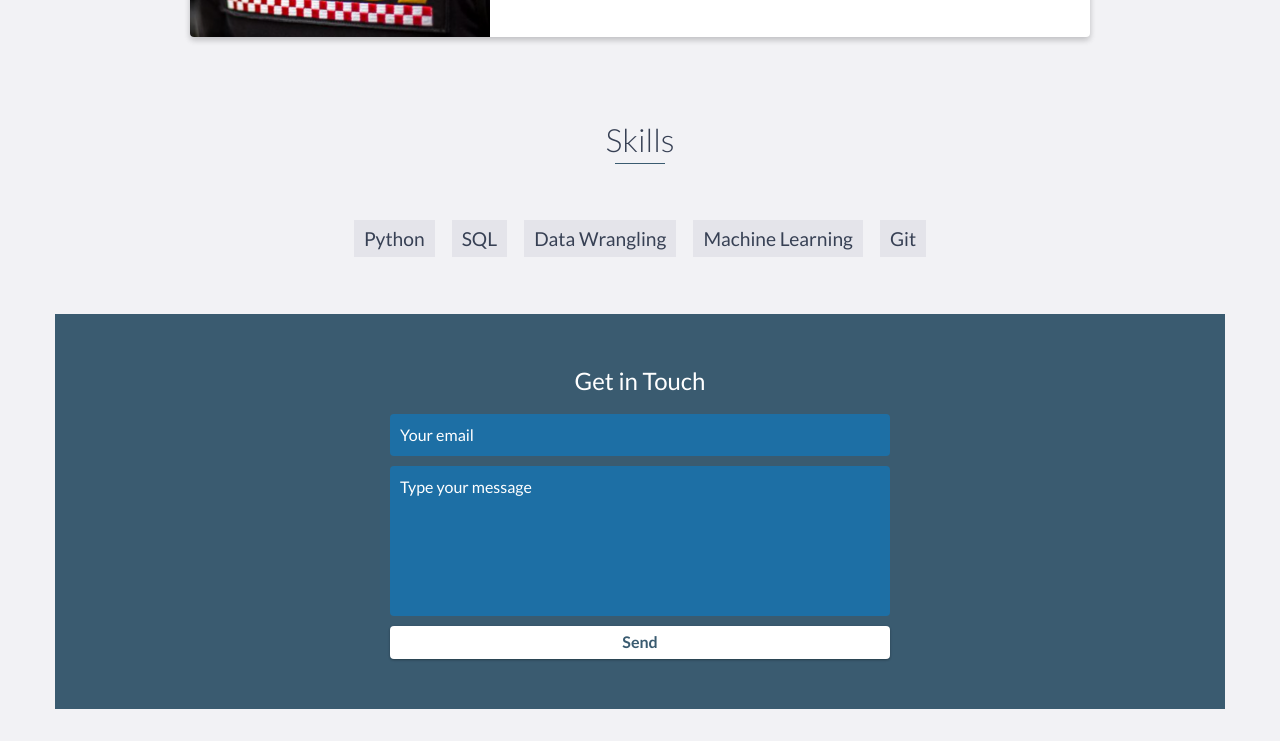
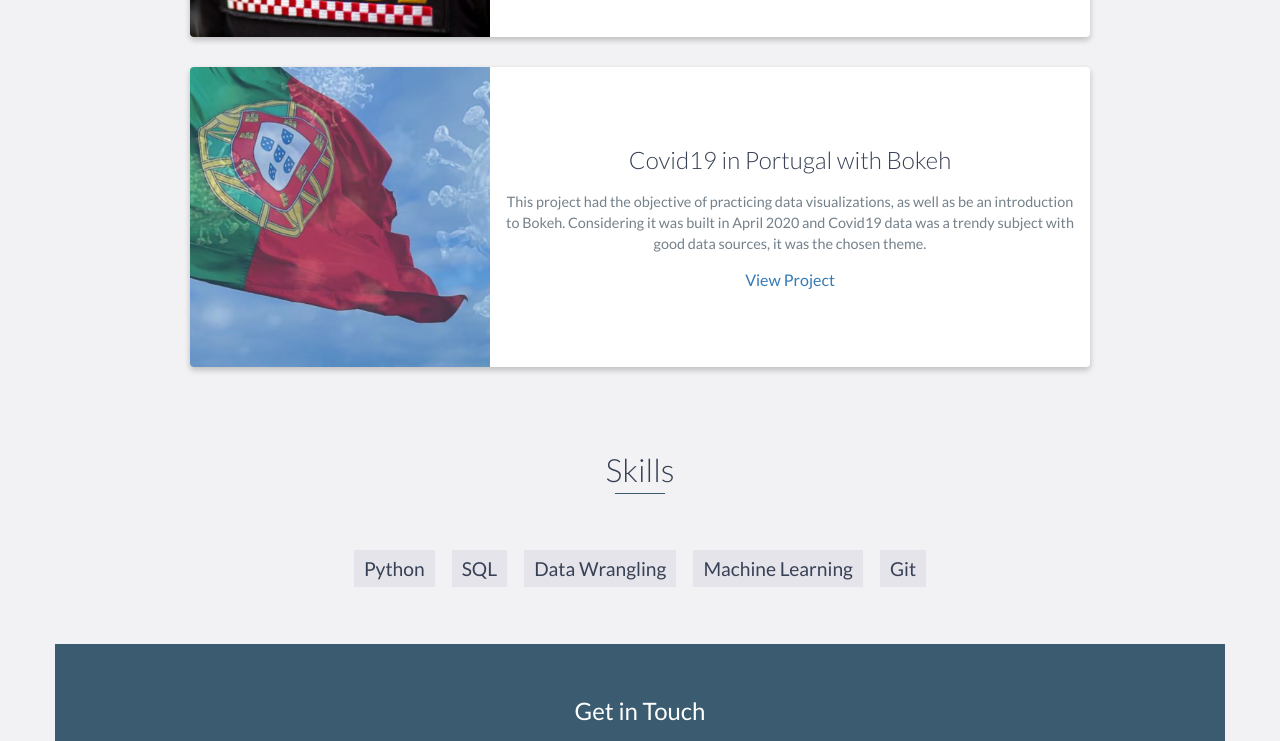
Before and after one commit to ecarlosfonseca/ecarlosfonseca.github.io, a website: page index.html in a window 1280 px wide. Shown: the part 2886-3627 px from the top of the page. Drawn offline with nearby package versions, Linux system fonts and the light colour scheme.

Commit message:
Bokeh project addition

```diff
--- a/index.html
+++ b/index.html
@@ -149,6 +149,7 @@
         <h2 class="heading">Projects</h2>
         <div class="container">
             <div class="row">
+
                 <div class="project shadow-large">
                     <div class="project-image">
                         <img src="images/City-of-London-Police.png" style="width:300px;height:300px;" />
@@ -162,6 +163,20 @@
                             The model was delivered as a REST Api ready to be used by the client, deployed on Heroku http server and built with Flask.
                         </p>
                         <a href="https://github.com/ecarlosfonseca/Capstone" target="_blank">View Project</a>
+                    </div>
+                </div>
+
+                <div class="project shadow-large">
+                    <div class="project-image">
+                        <img src="images/Covid19_Portugal.png" style="width:300px;height:300px;" />
+                    </div>
+                    <div class="project-info">
+                        <h3>Covid19 in Portugal with Bokeh</h3>
+                        <p>
+                            This project had the objective of practicing data visualizations, as well as be an introduction to Bokeh. Considering it was built in
+                            April 2020 and Covid19 data was a trendy subject with good data sources, it was the chosen theme.
+                        </p>
+                        <a href="https://github.com/ecarlosfonseca/Data-Analysis" target="_blank">View Project</a>
                     </div>
                 </div>
 
```
Also changed, not shown: images/Covid19_Portugal.png (added).
